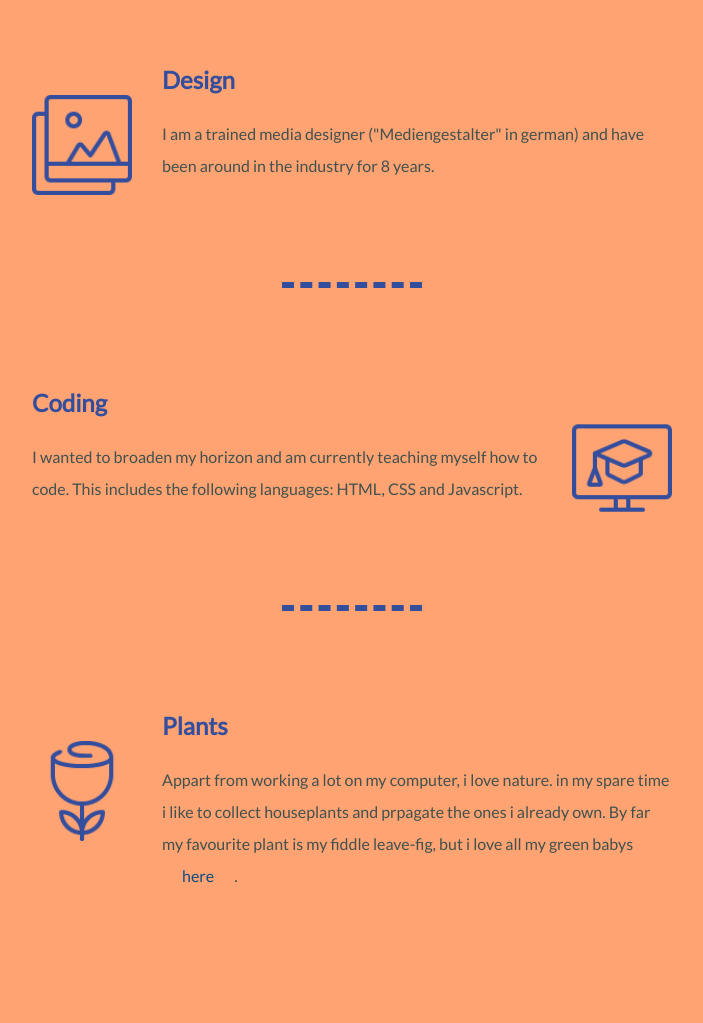
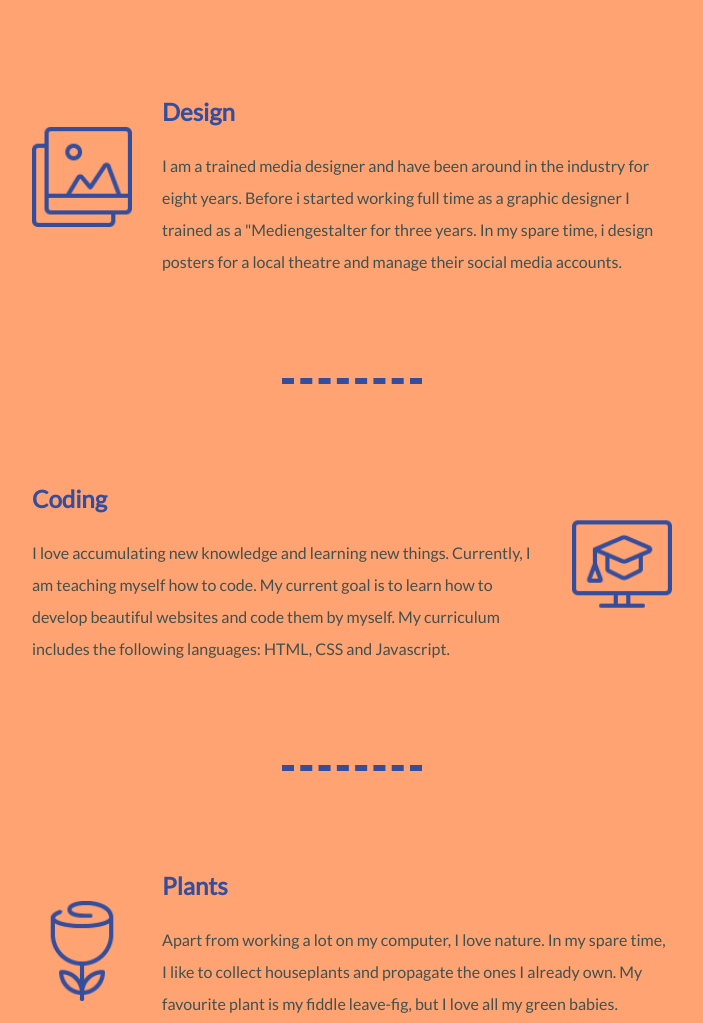
Before and after one commit to lauravikanis/lv, a plain HTML site: page index.html in a window 1280 px wide. Shown: the part 1576-2599 px from the top of the page, without its empty margins (288-991 px from the left). Drawn offline with Linux system fonts and the light colour scheme.

Commit message:
Add files via upload
Made changes in the text and corrected some errors

```diff
--- a/index.html
+++ b/index.html
@@ -30,8 +30,8 @@
         />
         <h2>Hello.</h2>
         <p class="intro">
-          Nice to have you here. Why don't you take a look around and leave me a
-          message?
+          Nice to have you here. Are you looking for something in particular?
+          Feel free to take a look around and write me a message.
         </p>
       </div>
       <div class="skills">
@@ -40,8 +40,11 @@
           <img class="icon-left" src="images/filter-picture.png" alt="design" />
           <h3>Design</h3>
           <p>
-            I am a trained media designer ("Mediengestalter" in german) and have
-            been around in the industry for 8 years.
+            I am a trained media designer and have been around in the industry
+            for eight years. Before i started working full time as a graphic
+            designer I trained as a "Mediengestalter for three years. In my
+            spare time, i design posters for a local theatre and manage their
+            social media accounts.
           </p>
         </div>
         <hr />
@@ -54,8 +57,10 @@
 
           <h3>Coding</h3>
           <p>
-            I wanted to broaden my horizon and am currently teaching myself how
-            to code. This includes the following languages: HTML, CSS and
+            I love accumulating new knowledge and learning new things.
+            Currently, I am teaching myself how to code. My current goal is to
+            learn how to develop beautiful websites and code them by myself. My
+            curriculum includes the following languages: HTML, CSS and
             Javascript.
           </p>
         </div>
@@ -64,11 +69,10 @@
           <img class="icon-left" src="images/dating-rose.png" alt="coding" />
           <h3>Plants</h3>
           <p>
-            Appart from working a lot on my computer, i love nature. in my spare
-            time i like to collect houseplants and prpagate the ones i already
-            own. By far my favourite plant is my fiddle leave-fig, but i love
-            all my green babys
-            <a href="www.matchboxtheater.de">here</a>.
+            Apart from working a lot on my computer, I love nature. In my spare
+            time, I like to collect houseplants and propagate the ones I already
+            own. My favourite plant is my fiddle leave-fig, but I love all my
+            green babies.
           </p>
         </div>
       </div>
```
